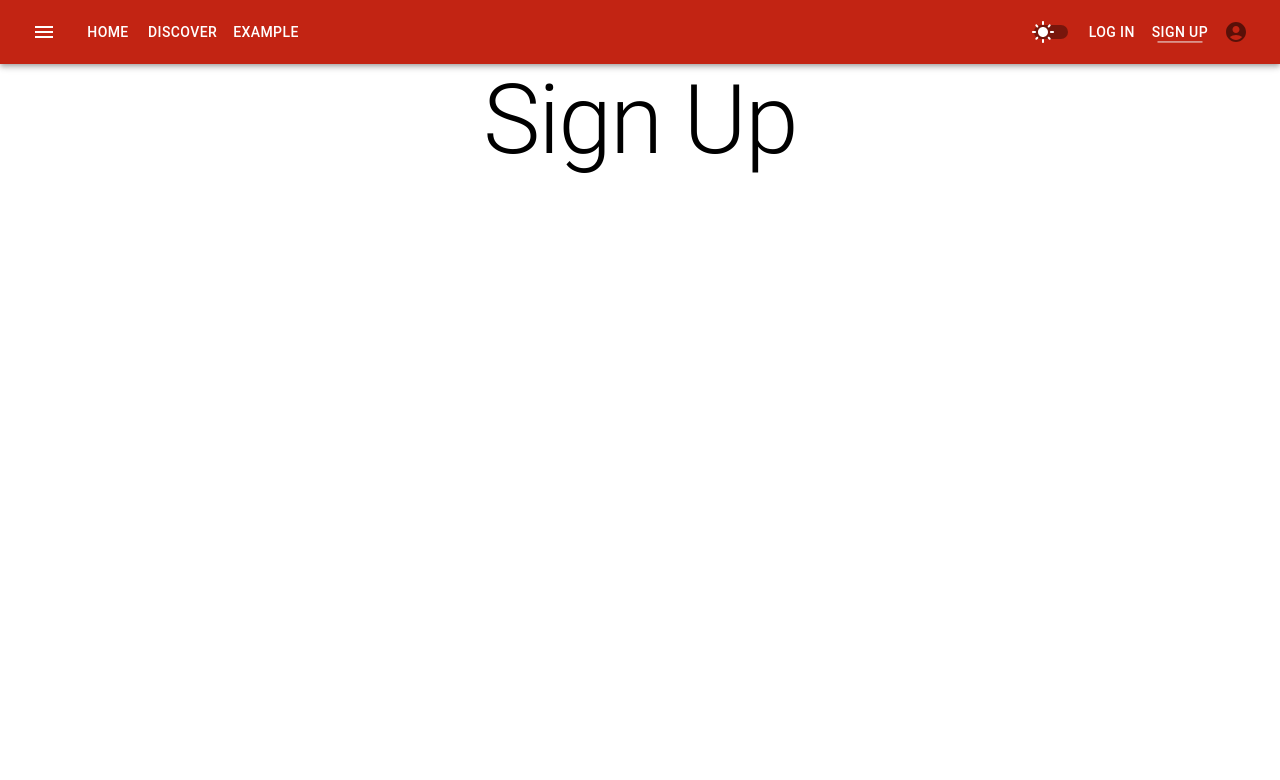
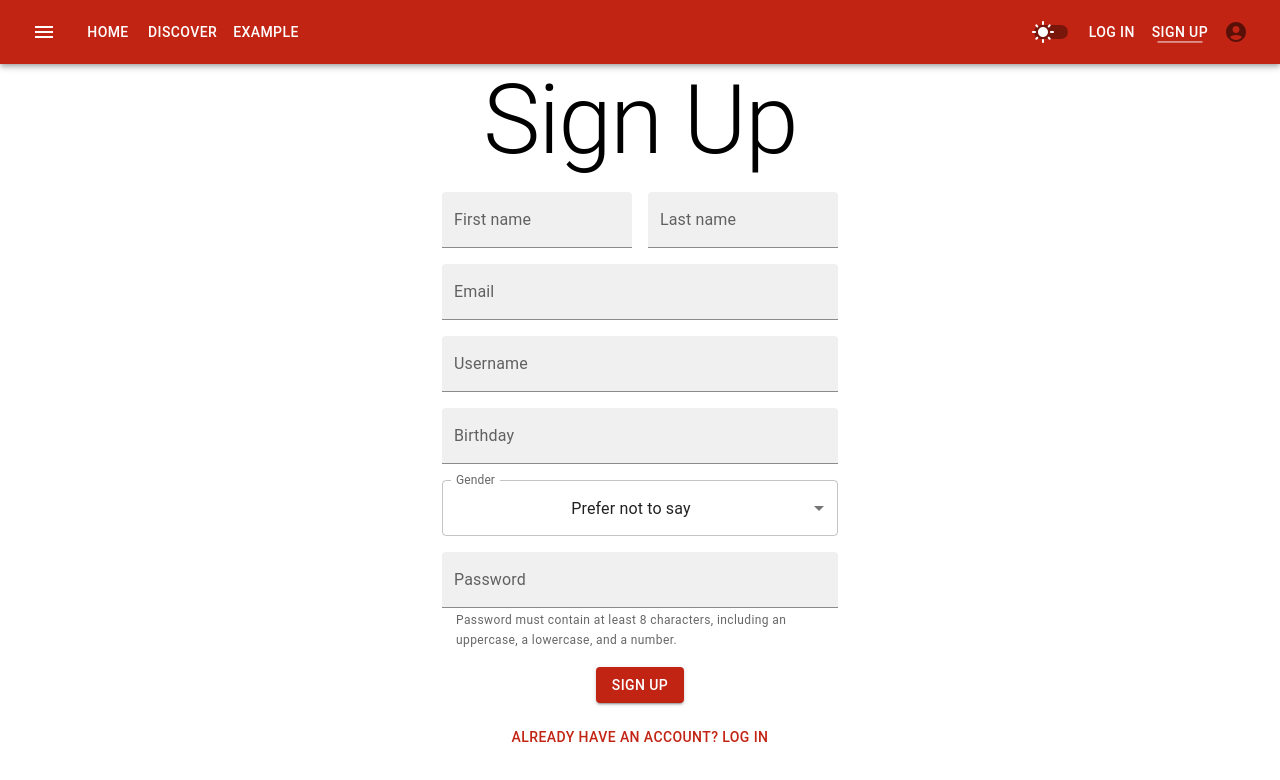
Before and after one commit to BCRLeo/RoamIt, a React (Vite) app in the folder frontend/: page /signup in a window 1280 px wide. Shown: the top 780 px of the page. Built offline with nearby package versions, Linux system fonts and the light colour scheme.

Commit message:
integrate authentication APIs with front end

```diff
--- a/frontend/package.json
+++ b/frontend/package.json
@@ -15,6 +15,8 @@
     "@emotion/styled": "^11.14.0",
     "@mui/icons-material": "^6.4.8",
     "@mui/material": "^6.4.8",
+    "@mui/x-date-pickers": "^7.28.0",
+    "dayjs": "^1.11.13",
     "react": "^19.0.0",
     "react-dom": "^19.0.0",
     "react-router": "^7.4.0",
--- a/frontend/src/api/auth.tsx
+++ b/frontend/src/api/auth.tsx
@@ -1,9 +1,11 @@
-interface UserType {
+interface UserData {
+    firstName: string,
+    lastName: string,
     username: string,
     email: string
 }
 
-export async function getUser(): Promise<UserType | null> {
+export async function getUser(): Promise<UserData | null> {
     try {
         const response = await fetch("/api/session", { method: "GET" });
         const data = await response.json();
@@ -20,7 +22,7 @@ export async function getUser(): Promise<UserType | null> {
     return null;
 }
 
-export async function logIn(login: string, password: string): Promise<UserType | null> {
+export async function logIn(login: string, password: string): Promise<UserData | null> {
     try {
         const response = await fetch("/api/session", {
             method: "POST",
@@ -57,11 +59,13 @@ export async function logOut() {
     }
 }
 
-export async function signUp(username: string, email: string, password: string, birthday: string, gender: string): Promise<boolean> {
+export async function signUp(firstName: string, lastName: string, username: string, email: string, password: string, birthday: string, gender: string): Promise<boolean> {
     try {
         const response = await fetch("/api/user", {
             method: "POST",
             body: JSON.stringify({
+                first_name: firstName,
+                last_name: lastName,
                 username: username,
                 email: email,
                 birthday: birthday,
--- a/frontend/src/components/Providers/Providers.tsx
+++ b/frontend/src/components/Providers/Providers.tsx
@@ -1,5 +1,7 @@
 import { createContext, Dispatch, ReactNode, SetStateAction, useState } from "react";
 import { createTheme, GlobalStyles, ThemeProvider, useMediaQuery } from "@mui/material";
+import { LocalizationProvider } from "@mui/x-date-pickers";
+import { AdapterDayjs } from "@mui/x-date-pickers/AdapterDayjs";
 
 export interface DarkModeContextType {
     darkMode: boolean,
@@ -47,7 +49,9 @@ export default function Providers({ children }: ProvidersProps) {
                         backgroundColor: theme.palette.background.default
                     }
                 }} />
-                {children}
+                <LocalizationProvider dateAdapter = {AdapterDayjs}>
+                    {children}
+                </LocalizationProvider>
             </DarkModeContext.Provider>
         </ThemeProvider>
     );
--- a/frontend/src/pages/LogIn/LogInPage.tsx
+++ b/frontend/src/pages/LogIn/LogInPage.tsx
@@ -1,9 +1,48 @@
-import { Typography } from "@mui/material";
+import { Button, Container, Grid2, TextField, Typography } from "@mui/material";
+import { FormEvent, useState } from "react";
+import { NavLink } from "react-router";
+import { logIn } from "../../api/auth";
 
 export default function LogInPage() {
+    const [login, setLogin] = useState("");
+    const [password, setPassword] = useState("");
+
+    async function handleSubmitForm(event: FormEvent<HTMLFormElement>) {
+        event.preventDefault();
+        const response = await logIn(login, password);
+        console.log(response);
+    }
+
     return (
         <>
             <Typography variant = "h1">Log In</Typography>
+            <Container maxWidth = "xs" sx = {{ p: "1rem" }}>
+                <Grid2 container component = "form" spacing = {2} onSubmit = {event => handleSubmitForm(event)}>
+                    <Grid2 size = {12}>
+                        <TextField
+                            label = "Username/Email"
+                            variant = "filled"
+                            fullWidth
+                            onChange = {event => setLogin(event.target.value)}
+                            />
+                    </Grid2>
+                    <Grid2 size = {12}>
+                        <TextField
+                            label = "Password"
+                            variant = "filled"
+                            type = "password"
+                            fullWidth
+                            onChange = {event => setPassword(event.target.value)}
+                            />
+                    </Grid2>
+                    <Grid2 size = {12}>
+                        <Button type = "submit" variant = "contained">Log In</Button>
+                    </Grid2>
+                    <Grid2 size = {12}>
+                        <Button component = {NavLink} to = "/signup">Don't have an account? Sign up</Button>
+                    </Grid2>
+                </Grid2>
+            </Container>
         </>
     );
 }
--- a/frontend/src/pages/SignUp/SignUpPage.tsx
+++ b/frontend/src/pages/SignUp/SignUpPage.tsx
@@ -1,9 +1,106 @@
-import { Typography } from "@mui/material";
+import { Button, Container, FormControl, Grid2, InputLabel, MenuItem, Select, TextField, Typography } from "@mui/material";
+import { DateField } from "@mui/x-date-pickers";
+import { FormEvent, useState } from "react";
+import { NavLink } from "react-router";
+import { signUp } from "../../api/auth";
+
+enum Gender {
+    Man = "M",
+    Woman = "W",
+    Other = "O",
+    NA = "NA"
+}
 
 export default function SignUpPage() {
+    const [firstName, setFirstName] = useState("");
+    const [lastName, setLastName] = useState("");
+    const [email, setEmail] = useState("");
+    const [username, setUsername] = useState("");
+    const [birthday, setBirthday] = useState("");
+    const [gender, setGender] = useState<string>(Gender.NA);
+    const [password, setPassword] = useState("");
+
+    async function handleSubmitForm(event: FormEvent<HTMLFormElement>) {
+        event.preventDefault();
+        const response = await signUp(firstName, lastName, username, email, password, birthday, gender);
+        console.log(response);
+    }
+
     return (
         <>
             <Typography variant = "h1">Sign Up</Typography>
+            <Container maxWidth = "xs" sx = {{ p: "1rem" }}>
+                <Grid2 container component = "form" spacing = {2} onSubmit = {handleSubmitForm}>
+                    <Grid2 size = {6}>
+                        <TextField
+                            label = "First name"
+                            variant = "filled"
+                            fullWidth
+                            onChange = {event => setFirstName(event.target.value)}
+                            />
+                    </Grid2>
+                    <Grid2 size = {6}>
+                        <TextField
+                            label = "Last name"
+                            variant = "filled"
+                            fullWidth
+                            onChange = {event => setLastName(event.target.value)}
+                            />
+                    </Grid2>
+                    <Grid2 size = {12}>
+                        <TextField
+                            label = "Email"
+                            type = "email"
+                            variant = "filled"
+                            fullWidth
+                            onChange = {event => setEmail(event.target.value)}
+                            />
+                    </Grid2>
+                    <Grid2 size = {12}>
+                        <TextField
+                            label = "Username"
+                            variant = "filled"
+                            fullWidth
+                            onChange = {event => setUsername(event.target.value)}
+                            />
+                    </Grid2>
+                    <Grid2 size = {12}>
+                        <DateField
+                            label = "Birthday"
+                            variant = "filled"
+                            fullWidth
+                            onChange = {value => (value && value.isValid()) ? setBirthday(value.format("YYYY-MM-DD")) : setBirthday("")}
+                            />
+                    </Grid2>
+                    <Grid2 size = {12}>
+                        <FormControl fullWidth>
+                            <InputLabel>Gender</InputLabel>
+                            <Select label = "Gender" value = {gender} onChange = {event => setGender(event.target.value)}>
+                                <MenuItem value = {Gender.Man}>Man</MenuItem>
+                                <MenuItem value = {Gender.Woman}>Woman</MenuItem>
+                                <MenuItem value = {Gender.Other}>Other</MenuItem>
+                                <MenuItem value = {Gender.NA}>Prefer not to say</MenuItem>
+                            </Select>
+                        </FormControl>
+                    </Grid2>
+                    <Grid2 size = {12}>
+                        <TextField
+                            label = "Password"
+                            type = "password"
+                            helperText = "Password must contain at least 8 characters, including an uppercase, a lowercase, and a number."
+                            variant = "filled"
+                            fullWidth
+                            onChange = {event => setPassword(event.target.value)}
+                            />
+                    </Grid2>
+                    <Grid2 size = {12}>
+                        <Button type = "submit" variant = "contained">Sign Up</Button>
+                    </Grid2>
+                    <Grid2 size = {12}>
+                        <Button component = {NavLink} to = "/login" variant = "text">Already have an account? Log in</Button>
+                    </Grid2>
+                </Grid2>
+            </Container>
         </>
     );
 }
```
Also changed, not shown: 2 other files (tests, documents, lock files or other folders).
